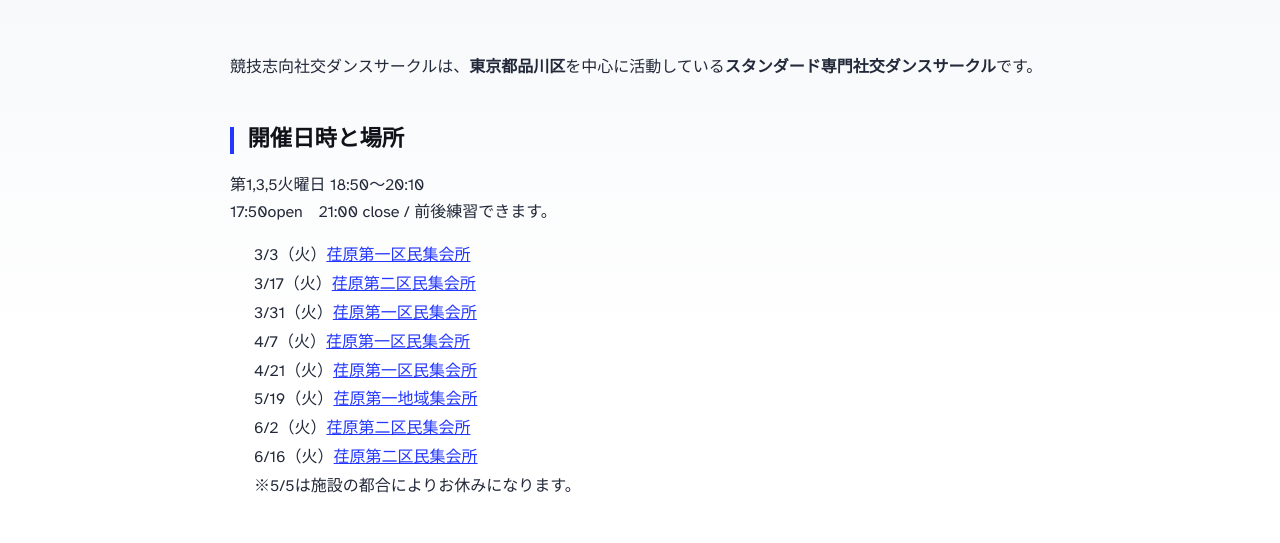
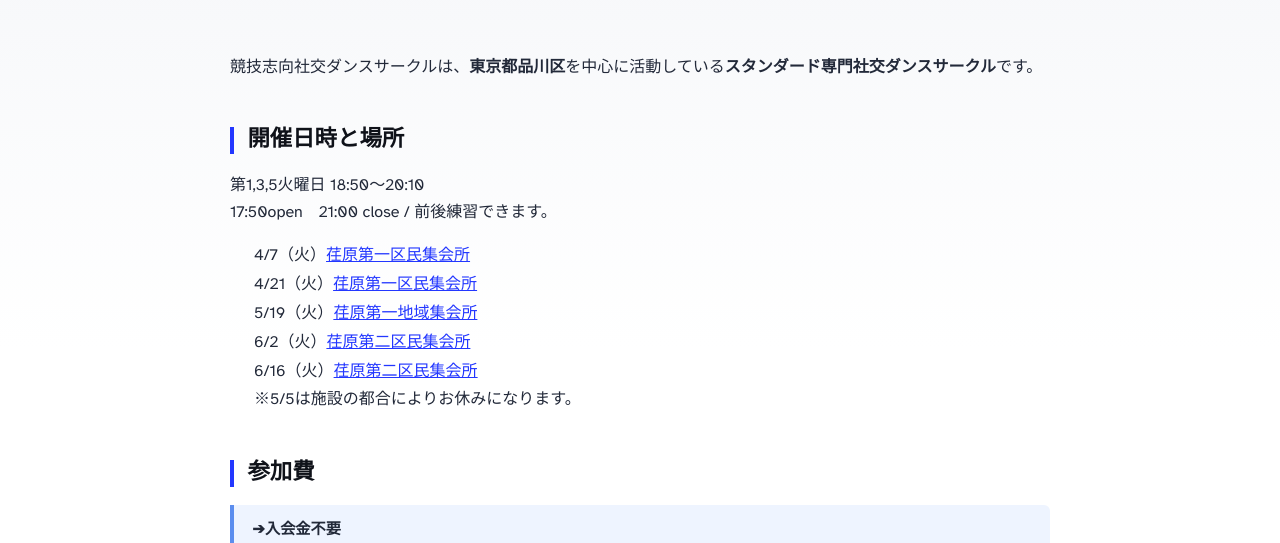
Before and after one commit to kenono-dancer/stepsite, an Astro site in the folder astro-microblog/: page / in a window 1280 px wide. Shown: the part 251-794 px from the top of the page. Built offline with nearby package versions, Linux system fonts and the light colour scheme; Astro itself is replaced by a stand-in of ours.

Commit message:
Updated 1 file via CloudCannon.

```diff
--- a/astro-microblog/src/pages/index.astro
+++ b/astro-microblog/src/pages/index.astro
@@ -39,9 +39,6 @@ const latestYear = years[0];
         <h2 id="schedule">開催日時と場所</h2>
         <p class="schedule-note">第1,3,5火曜日 18:50〜20:10<br>17:50open　21:00 close / 前後練習できます。</p>
         <p class="indent">
-          3/3（火）<a href="/ebara-1/">荏原第一区民集会所</a><br>
-          3/17（火）<a href="/ebara-2/">荏原第二区民集会所</a><br>
-          3/31（火）<a href="/ebara-1/">荏原第一区民集会所</a><br>
           4/7（火）<a href="/ebara-1/">荏原第一区民集会所</a><br>
           4/21（火）<a href="/ebara-1/">荏原第一区民集会所</a><br>
           5/19（火）<a href="/ebara-1/">荏原第一地域集会所</a><br>
```
